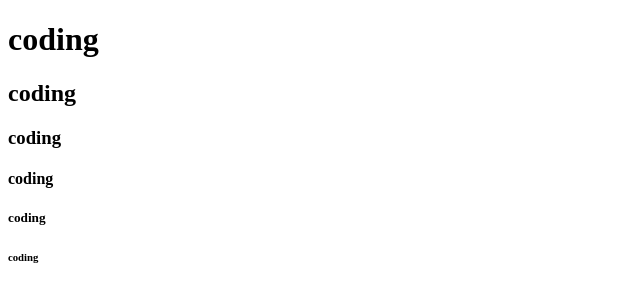
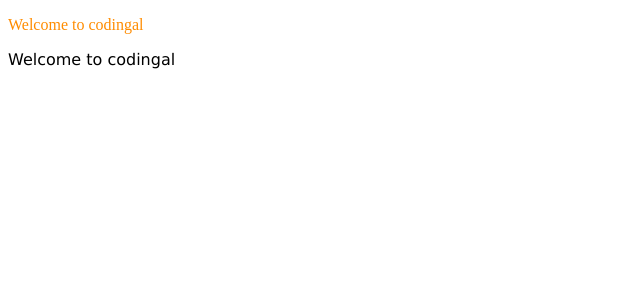
Before and after one commit to fallamjingasana/elements-of-html, a plain HTML site: page index.html in a window 1280 px wide. Shown: the whole page, without its empty margins (0-640 px from the left). Drawn offline with Linux system fonts and the light colour scheme.

Commit message:
Add files via upload

```diff
--- a/index.html
+++ b/index.html
@@ -1,33 +1,20 @@
 <!DOCTYPE html>
-
 <html>
-
-<head>
-
-    <title>Headings in HTML</title>
-
-</head>
-
-<body>
-<h1>
-    coding
-</h1>
-<h2>
-    coding
-<h2>
-<h3>
-    coding
-</h3>
-<h4>
-coding
-</h4>
-<h5>
-    coding
-</h5>
-<h6>
-    coding
-</h6>
-
-</body>
-
+    <head>
+        <title>Typography</title>
+        <style>
+            .text1{
+                color: darkorange;
+                size: 300px;
+            }
+            .text2{
+                color: black;
+                font-family: 'Lucida Sans', 'Lucida Sans Regular', 'Lucida Grande', 'Lucida Sans Unicode', Geneva, Verdana, sans-serif;
+            }
+        </style>
+    </head>
+    <body>
+        <p class="text1">Welcome to codingal</p>
+        <p class="text2">Welcome to codingal</p>
+    </body>
 </html>
```
Also changed, not shown: index2.html (added, +21 -0 lines), textdecoration.html (added, +33 -0 lines).
